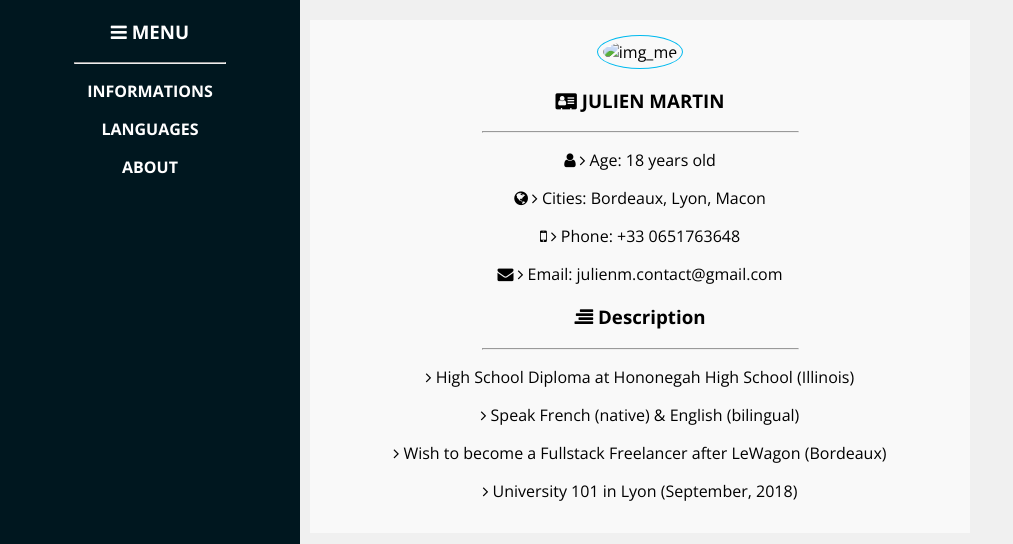
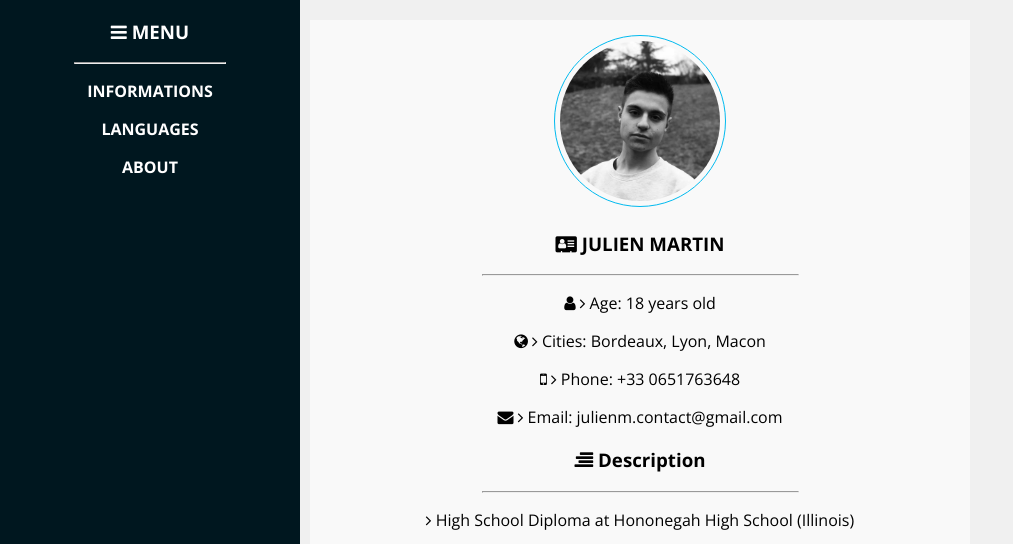
Before and after one commit to julienm71/profile, a plain HTML site: page index.html in a window 1280 px wide. Shown: the top 544 px of the page, without its empty margins (0-1013 px from the left). Drawn offline with nearby package versions, Linux system fonts and the light colour scheme; the site is published under a folder, as on GitHub Pages, so addresses that start at the root find nothing.

Commit message:
fix image path for github

```diff
--- a/index.html
+++ b/index.html
@@ -31,7 +31,7 @@
 <div class="container">
 
 <div class="card" id="informations">
-  <img class="avatar" src="/images/me.jpeg" alt="img_me" width="160px" height="160px">
+  <img class="avatar" src="images/me.jpeg" alt="img_me" width="160px" height="160px">
   <h3><i class="fa fa-address-card"></i> JULIEN MARTIN</h3>
   <hr width="50%">
   <p><i class="fa fa-user"></i> <i class="fa fa-angle-right"></i> Age: 18 years old</p>
```
